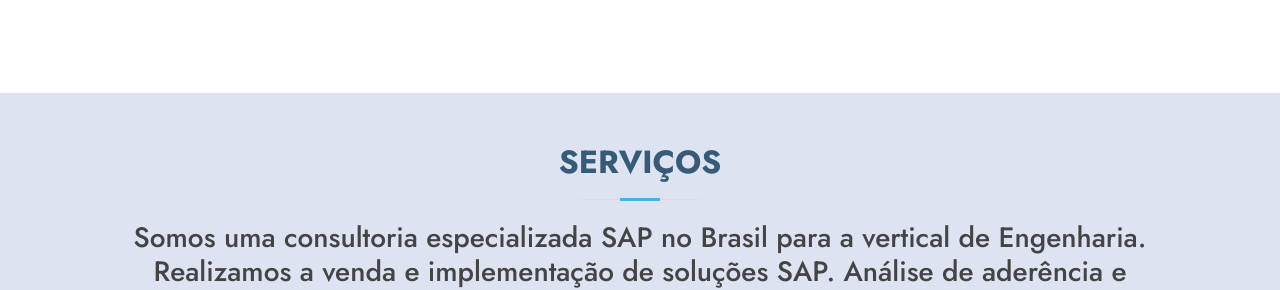
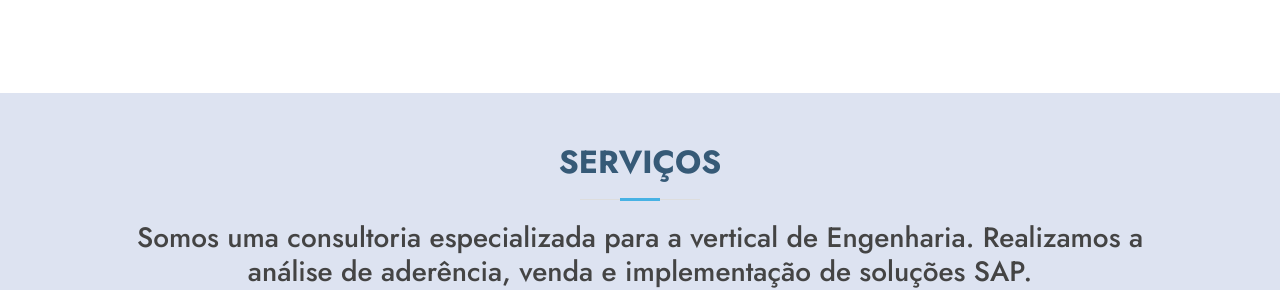
Before and after one commit to FGRSoftwares/fgrsoftwares.github.io, a plain HTML site: page index.html in a window 1280 px wide. Shown: the part 1466-1756 px from the top of the page. Drawn offline with nearby package versions, Linux system fonts and the light colour scheme.

Commit message:
Alteração de texto do serviço

```diff
--- a/index.html
+++ b/index.html
@@ -183,7 +183,7 @@
           <h2>Serviços</h2>
 
   <div class="row content">
-    <h3>Somos uma consultoria especializada SAP no Brasil para a vertical de Engenharia. Realizamos a venda e implementação de soluções SAP. Análise de aderência e implantação do projeto.</h3>
+    <h3>Somos uma consultoria especializada para a vertical de Engenharia. Realizamos a análise de aderência, venda e implementação de soluções SAP.</h3>
     <div class="col-12 "><img src="assets/img/SAP_Silver_Partner_R.png">
 	</div>
 
```
